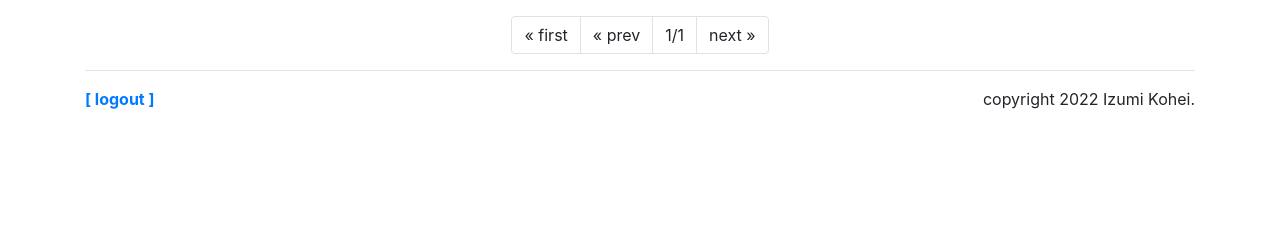
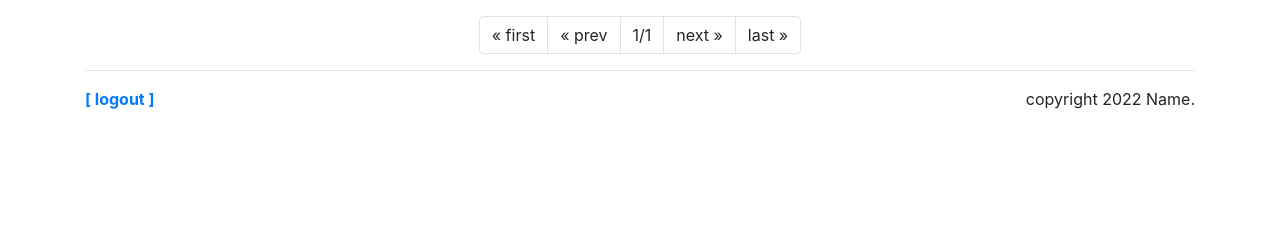
Before and after one commit to kazuhira123/Django-_Practice, a Django app: page /sns/ in a window 1280 px wide. Shown: the part 371-611 px from the top of the page. Run offline with Django 3.2, Linux system fonts and the light colour scheme; a user stored in the database is signed in; data comes from the database, SQL or seed files in the repository; data that the repository does not hold is empty; some libraries are stand-ins or nearby versions.

Commit message:
index.htmlを修正
typo修正

```diff
--- a/sns/templates/sns/index.html
+++ b/sns/templates/sns/index.html
@@ -17,7 +17,7 @@ function sendGroupForm(page) {
   {% for message in messages %}
   <li {% if message.tags %}
     class="{{message.tags}}"
-    {% endif %}>{{message}}
+    {% endif %}>{{message}}</li>
   {% endfor %}
 </ul>
 {% endif %}
@@ -26,7 +26,7 @@ function sendGroupForm(page) {
 {% block content %}
 <hr>
 <div>
-  <form action="{% url 'sns:index' %}" method="post" name="group-form">
+  <form action="{% url 'sns:index' %}" method="post" name="group_form">
     {% csrf_token %}
     {{check_form}}
     <div>
@@ -102,6 +102,9 @@ function sendGroupForm(page) {
   <li class="page-item">
     <a class="page-link">next &raquo;</a>
   </li>
+  <li class="page-item">
+    <a class="page-link">last &raquo;</a>
+  </li>
   {% endif %}
 </ul>
 {% endblock %}
--- a/sns/templates/sns/layout.html
+++ b/sns/templates/sns/layout.html
@@ -35,7 +35,7 @@
       <a href="/admin/logout?next=/sns/">
         [ logout ]</a></span>
     <span class="float-right">copyright 2022
-      Izumi Kohei.</span>
+      Name.</span>
   </div>
 </body>
 </html>
```
